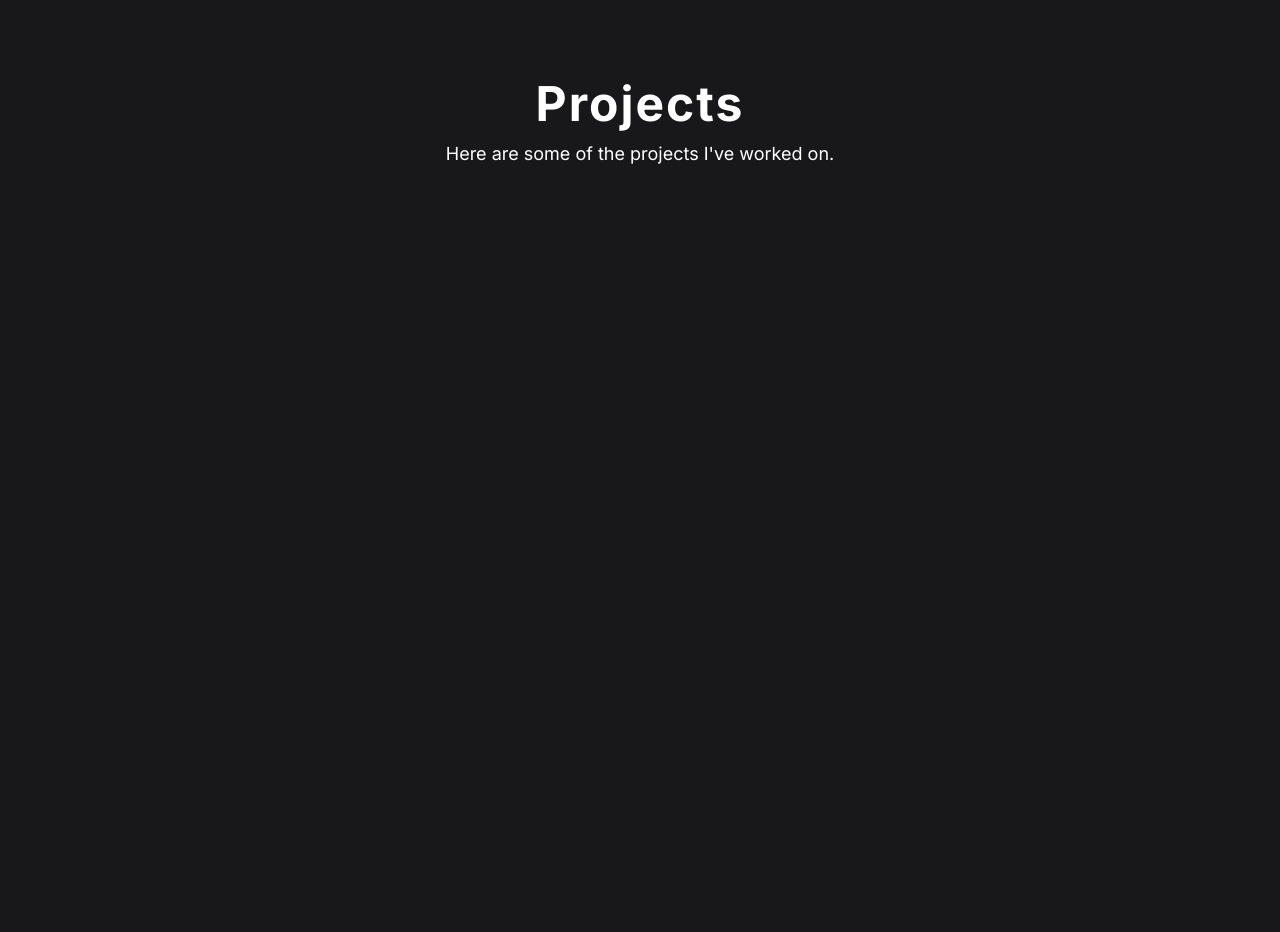
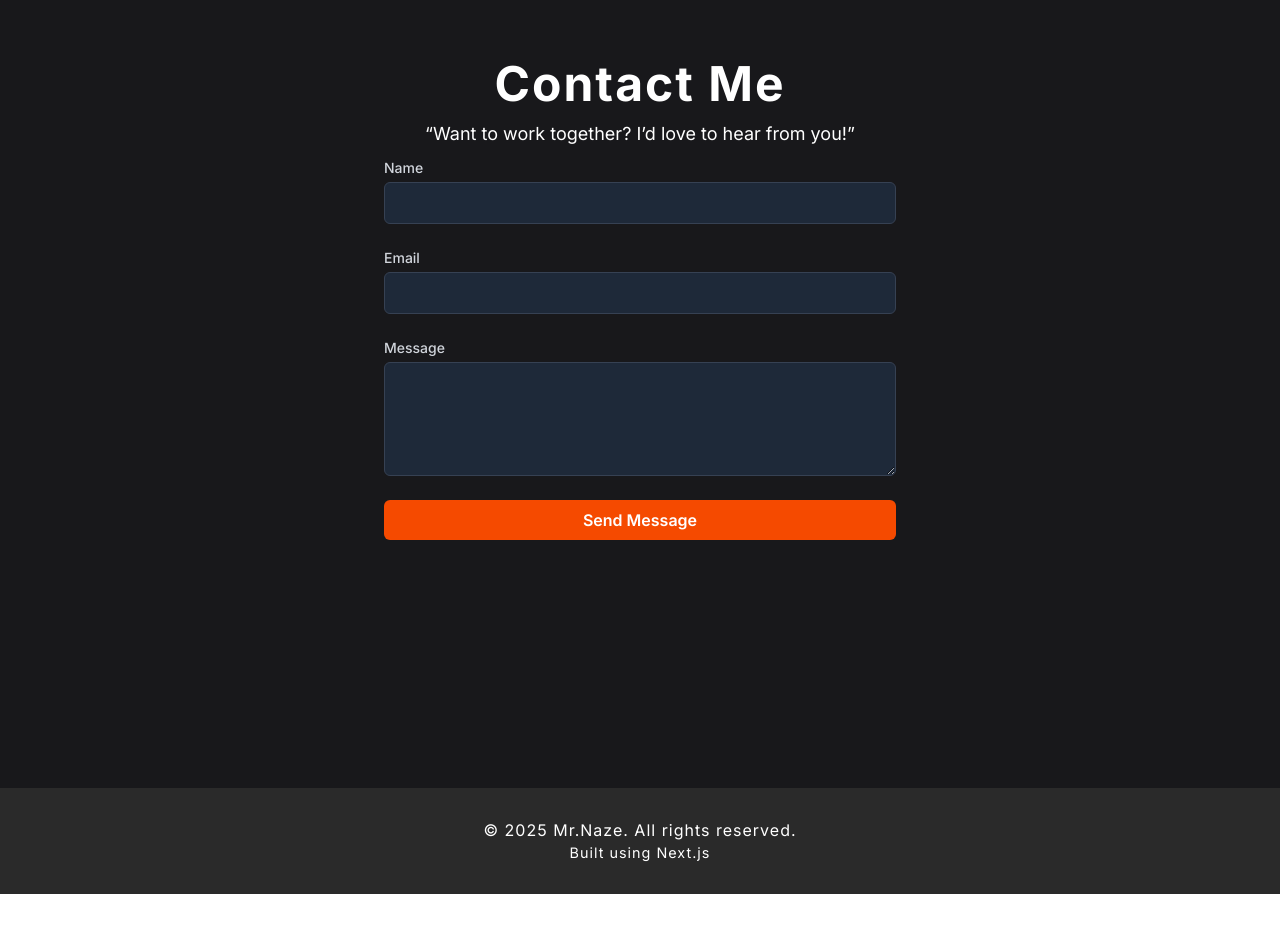
Before and after one commit to Nazersynx09/JNR, a Next.js app: page / in a window 1280 px wide. Shown: the part 5300-6232 px from the top of the page. After the commit the page ends 6194 px from the top, so only its background shows below. Built offline with nearby package versions, Linux system fonts and the light colour scheme.

Commit message:
Implemented all pages

```diff
--- a/app/Components/Contact/contact.js
+++ b/app/Components/Contact/contact.js
@@ -10,8 +10,8 @@ const Contact = () => (
                 display: "flex",
                 flexDirection: "column",
                 alignItems: "center",
-                minHeight: "200vh",      // Full viewport height
-                paddingTop: "70px",     // add spacing from top
+                minHeight: "100vh",      // Full viewport height
+                paddingTop: "50px",     // add spacing from top
                 paddingBottom: "100px",  // optional spacing below
             }}>
 
@@ -24,10 +24,26 @@ const Contact = () => (
                     fontSize: "3em",
                     fontWeight: "bold",
                     letterSpacing: "2px"
-                }}> Projects </h1>
-                <p className="text-lg">Here are some of the projects I've worked on.</p>
+                }}> Contact Me </h1>
+                <p className="text-lg">“Want to work together? I’d love to hear from you!”</p>
             </div>
-
+            <div className="flex justify-center items-center w-full max-w-4xl px-4">
+                <form className="w-full max-w-lg space-y-6">
+                    <div>
+                        <label htmlFor="name" className="block text-sm font-medium text-gray-300">Name</label>
+                        <input type="text" id="name" className="mt-1 block w-full px-3 py-2 bg-gray-800 border border-gray-700 rounded-md focus:outline-none focus:ring-orange-500 focus:border-orange-500" required />
+                    </div>
+                    <div>
+                        <label htmlFor="email" className="block text-sm font-medium text-gray-300">Email</label>
+                        <input type="email" id="email" className="mt-1 block w-full px-3 py-2 bg-gray-800 border border-gray-700 rounded-md focus:outline-none focus:ring-orange-500 focus:border-orange-500" required />
+                    </div>
+                    <div>
+                        <label htmlFor="message" className="block text-sm font-medium text-gray-300">Message</label>
+                        <textarea id="message" rows="4" className="mt-1 block w-full px-3 py-2 bg-gray-800 border border-gray-700 rounded-md focus:outline-none focus:ring-orange-500 focus:border-orange-500"></textarea>
+                    </div>
+                    <button type="submit" className="w-full bg-orange-600 hover:bg-orange-700 text-white font-semibold py-2 px-4 rounded-md transition-colors duration-200">Send Message</button>
+                </form>
+            </div>
     </div>
 );
 
--- a/app/Components/Footer/footer.js
+++ b/app/Components/Footer/footer.js
@@ -0,0 +1,35 @@
+'client use';
+import React from "react";
+
+const Footer = () => (
+    <div id="footer"
+        style={{
+            background: "#2a2a2a", // corrected zinc-900 as hex
+            color: "#fff",
+            fontFamily: "Inter",
+            display: "flex",
+            flexDirection: "column",
+            alignItems: "center",
+            minHeight: "100px",      // Adjusted for footer height
+            padding: "20px 0",      // Padding for footer
+        }}>
+        <div style={{
+            textAlign: "center",
+            width: "100%",
+            padding: "10px"
+        }}>
+            <p style={{
+                fontSize: "1em",
+                fontWeight: "normal",
+                letterSpacing: "1px"
+            }}>© 2025 Mr.Naze. All rights reserved.</p>
+            <p style={{
+                fontSize: "0.9em",
+                fontWeight: "normal",
+                letterSpacing: "1px"
+            }}>Built using Next.js</p>
+
+        </div>
+    </div>
+);
+export default Footer;
--- a/app/Components/Navbar/navbar.js
+++ b/app/Components/Navbar/navbar.js
@@ -40,7 +40,7 @@ export default function Navbar() {
           </li>
           <li>
             <a
-              href="#contact"
+              href="#Contact"
               className="hover:text-gray-400 hover:underline underline-offset-4 transition-colors duration-200"
             >
               Contact
@@ -86,7 +86,7 @@ export default function Navbar() {
           </li>
           <li>
             <a
-              href="#contact"
+              href="#Contact"
               className="hover:text-gray-400 hover:underline underline-offset-4 transition-colors duration-200"
               onClick={toggleMenu}
             >
--- a/app/page.js
+++ b/app/page.js
@@ -3,6 +3,7 @@ import Hero from "./Components/Hero/hero";
 import About from "./Components/About/about";
 import Projects from "./Components/Projects/project";
 import Contact from "./Components/Contact/contact";
+import Footer from "./Components/Footer/footer";
 
 
 export default function Home() {
@@ -14,6 +15,7 @@ export default function Home() {
       <About />
       <Projects />
       <Contact />
+      <Footer />
     </main>
   );
 }
```
